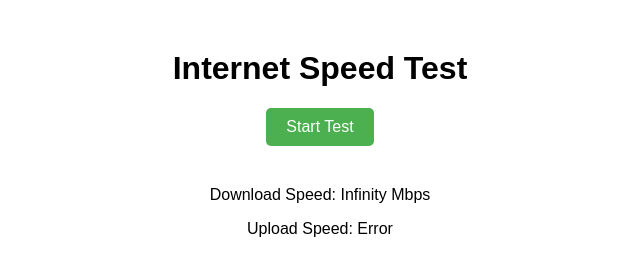
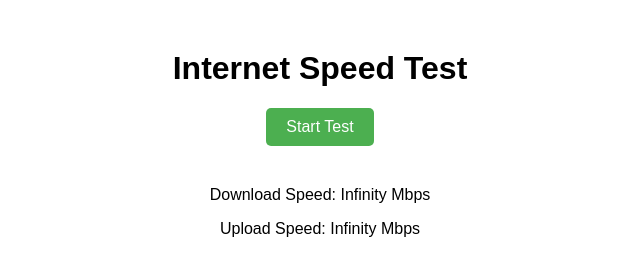
Before and after one commit to rasikadp/rasikadp.github.io, a plain HTML site: page index.html in a window 1280 px wide. Both pictures are taken after a click on the button "Start Test". Shown: the whole page, without its empty margins (320-960 px from the left). Drawn offline with Linux system fonts and the light colour scheme; no server answers.

Commit message:
Update index.html

```diff
--- a/index.html
+++ b/index.html
@@ -56,7 +56,7 @@
             uploadData.append("data", new Blob(["test"], { type: "text/plain" }));
 
             let uploadStart = Date.now();
-            fetch('https://www.example.com/upload', {
+            fetch('', {
                 method: 'POST',
                 body: uploadData,
             })
```
